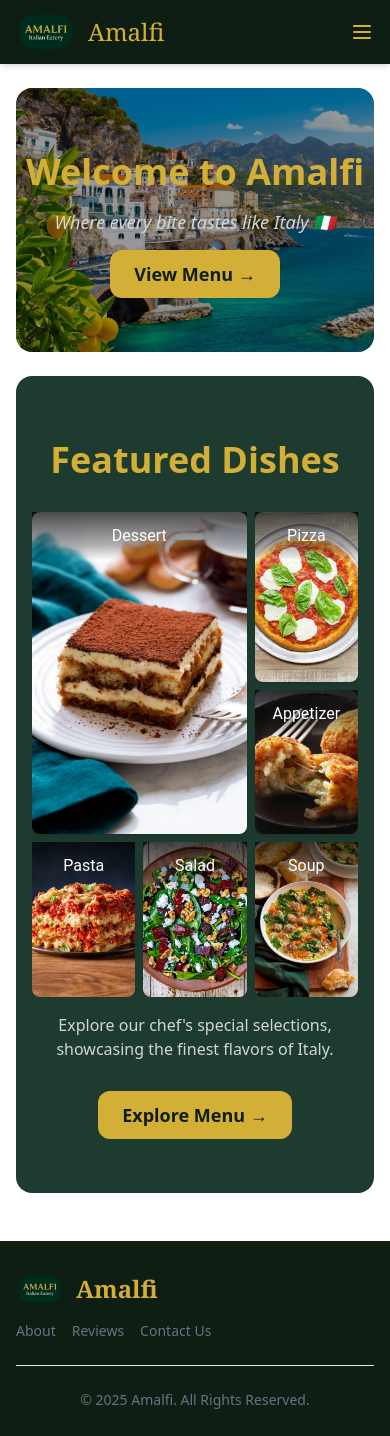
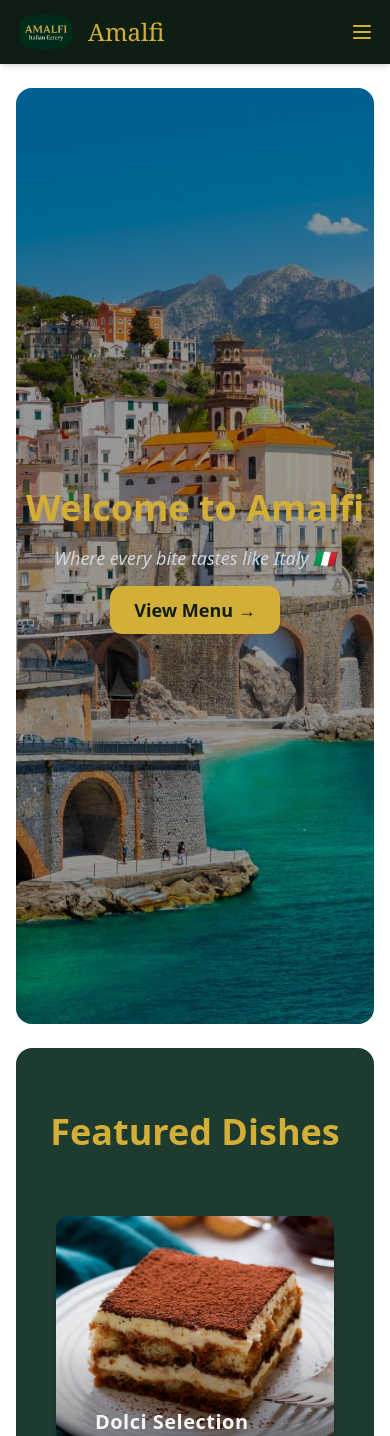
Before and after one commit to JpTamer/FirstReactProject, a React (Vite) app in the folder First_Project/: page / in a window 390 px wide. Shown: the top 1436 px of the page. Built offline with nearby package versions, Linux system fonts and the light colour scheme.

Commit message:
I updated the imageList design and make it responsive using tailwind

```diff
--- a/First_Project/src/Components/ImageList.jsx
+++ b/First_Project/src/Components/ImageList.jsx
@@ -1,6 +1,3 @@
-import ImageList from "@mui/material/ImageList";
-import ImageListItem from "@mui/material/ImageListItem";
-import ImageListItemBar from "@mui/material/ImageListItemBar";
 import Tiramisu from "../Images/tiramisu.jpg";
 import MargheritaPizza from "../Images/Margherita-pizza.jpg";
 import Arancini from "../Images/arancini.webp";
@@ -8,53 +5,30 @@ import Lasagna from "../Images/lasagna.jpg";
 import Salad from "../Images/salad.jpg";
 import Soup from "../Images/soup.jpg";
 
-//I took this ready function from MUI documentation to make responsive images
-function srcset(image, width, height, rows = 1, cols = 1) {
-  return {
-    src: `${image}?w=${width * cols}&h=${height * rows}&fit=crop&auto=format`,
-    srcSet: `${image}?w=${width * cols}&h=${
-      height * rows
-    }&fit=crop&auto=format&dpr=2 2x`,
-  };
-}
-
 export default function CustomImageList() {
   return (
-    <div className="flex justify-center items-center w-full mt-8 px-4">
-      <div className="w-full max-w-6xl">
-        <ImageList
-          className="w-full"
-          cols={3}
-          gap={8}
-          sx={{
-            transform: "translateZ(0)",
-          }}
-        >
-          {itemData.map((item) => {
-            const cols = item.featured ? 2 : 1;
-            const rows = item.featured ? 2 : 1;
-
-            return (
-              <ImageListItem key={item.img} cols={cols} rows={rows}>
-                <img
-                  {...srcset(item.img, 250, 200, rows, cols)}
-                  alt={item.title}
-                  loading="lazy"
-                  className="w-full h-full object-cover rounded-lg shadow-md transition-transform duration-300 hover:scale-105"
-                />
-                <ImageListItemBar
-                  sx={{
-                    background:
-                      "linear-gradient(to bottom, rgba(0,0,0,0.7) 0%, " +
-                      "rgba(0,0,0,0.3) 70%, rgba(0,0,0,0) 100%)",
-                  }}
-                  title={item.title}
-                  position="top"
-                />
-              </ImageListItem>
-            );
-          })}
-        </ImageList>
+    <div className="flex justify-center items-center w-full py-12 px-6 bg-[#1E3B2F]">
+      <div className="w-full max-w-7xl">
+        <div className="grid grid-cols-1 sm:grid-cols-2 lg:grid-cols-3 gap-6">
+          {itemData.map((item, index) => (
+            <div
+              key={index}
+              className="relative overflow-hidden rounded-xl shadow-lg group transition-all duration-300 hover:shadow-[0_8px_30px_#D4AF37]/40"
+            >
+              <img
+                src={item.img}
+                alt={item.title}
+                loading="lazy"//we used lazy loading for better performance so images load only when they are in viewport
+                className="w-full h-64 object-cover transition-transform duration-500 group-hover:scale-110"
+              />
+              <div className="absolute inset-0 bg-linear-to-t from-black/60 via-black/10 to-transparent"></div>
+              <div className="absolute bottom-4 left-4 text-[#F5F5F5]">
+                <h3 className="text-xl font-semibold tracking-wide">{item.title}</h3>
+                <p className="text-sm text-gray-300">{item.subtitle}</p>
+              </div>
+            </div>
+          ))}
+        </div>
       </div>
     </div>
   );
@@ -63,27 +37,33 @@ export default function CustomImageList() {
 const itemData = [
   {
     img: Tiramisu,
-    title: "Dessert",
+    title: "Dolci Selection",
+    subtitle: "Indulge in our sweet creations",
     featured: true,
   },
   {
     img: MargheritaPizza,
-    title: "Pizza",
+    title: "Artisan Pizzas",
+    subtitle: "Classic Italian flavors crafted to perfection",
   },
   {
     img: Arancini,
-    title: "Appetizer",
+    title: "Antipasti",
+    subtitle: "A variety of starters to awaken your appetite",
   },
   {
     img: Lasagna,
-    title: "Pasta",
+    title: "Handmade Pasta",
+    subtitle: "Traditional recipes with a modern twist",
   },
   {
     img: Salad,
-    title: "Salad",
+    title: "Fresh Salads",
+    subtitle: "Crisp, seasonal ingredients for a light bite",
   },
   {
     img: Soup,
-    title: "Soup",
+    title: "Chef’s Soups",
+    subtitle: "Warm and comforting, crafted daily",
   },
 ];
--- a/First_Project/src/Pages/Home.jsx
+++ b/First_Project/src/Pages/Home.jsx
@@ -3,18 +3,14 @@
 
 import ImageList from "../Components/ImageList";
 import { Link } from "react-router-dom";
-import useMediaQuery from "@mui/material/useMediaQuery";
-
 
 
 const Home = () => {
-  const isSmall = useMediaQuery("(max-width:600px)");
-  const isMedium = useMediaQuery("(max-width:900px)");
 return (
   <>
     <div className="bg-[url('./Images/Amalfi-coast.jpg')] bg-cover bg-center relative rounded-2xl mx-4 mt-6">
       <div className="absolute inset-0 bg-black/40 rounded-2xl"></div>
-      <div className="relative z-10 text-center py-16 text-[#F5F5F5]">
+      <div className="relative z-10 text-center py-100 text-[#F5F5F5]">
         <h1 className="text-4xl font-extrabold text-[#D4AF37] mb-4">
           Welcome to Amalfi
         </h1>
@@ -34,15 +30,9 @@ return (
       <h1 className="text-4xl font-extrabold text-[#D4AF37] mb-4">
         Featured Dishes
       </h1>
-      <ImageList
-        sx={{
-          width: "100%",
-          maxWidth: 1000,
-          transform: "translateZ(0)",
-        }}
-        cols={isSmall ? 1 : isMedium ? 2 : 3}
-        gap={8}
-      ></ImageList>{" "}
+      <div className="grid grid-cols-1 sm:grid-cols-1 lg:grid-cols-1 gap-4 justify-center mx-auto px-4">
+        <ImageList />
+      </div>
       <p className="text-gray-300 mb-6 py-4">
         Explore our chef's special selections, showcasing the finest flavors of
         Italy.
```
